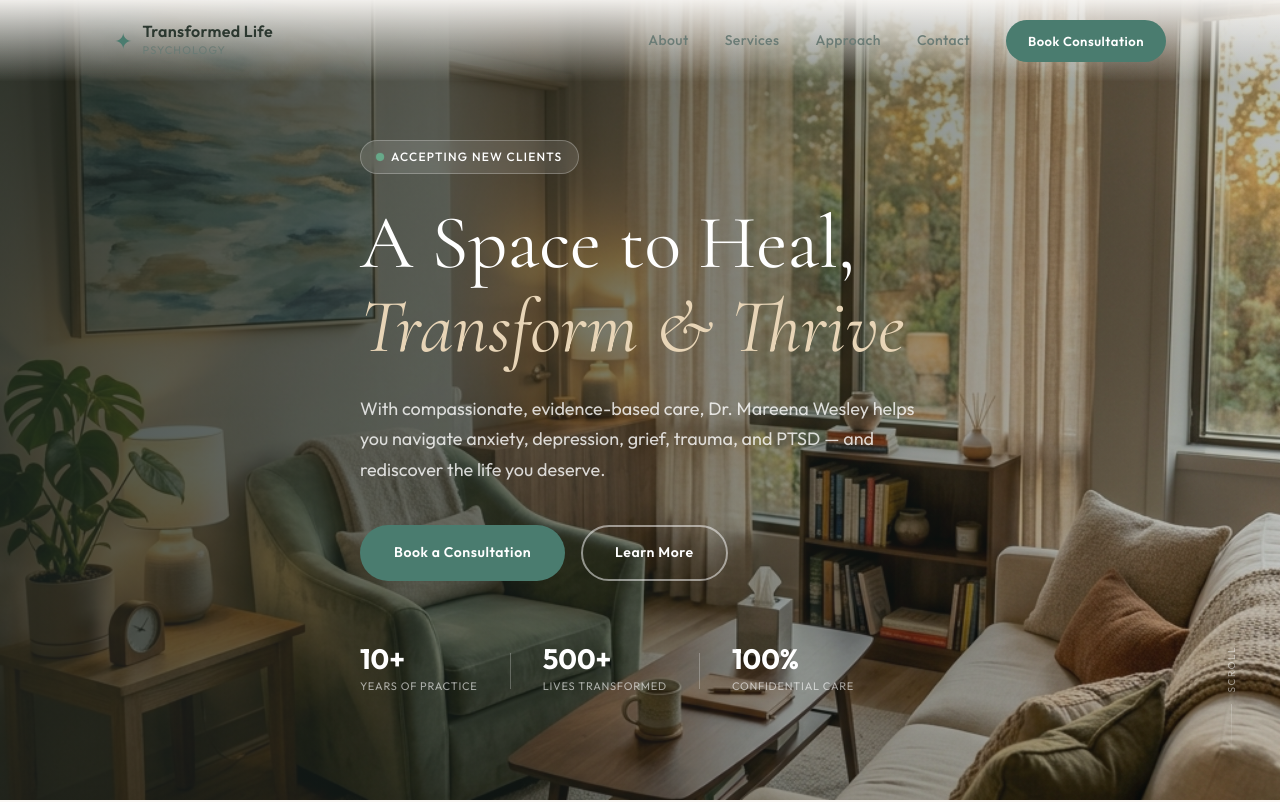
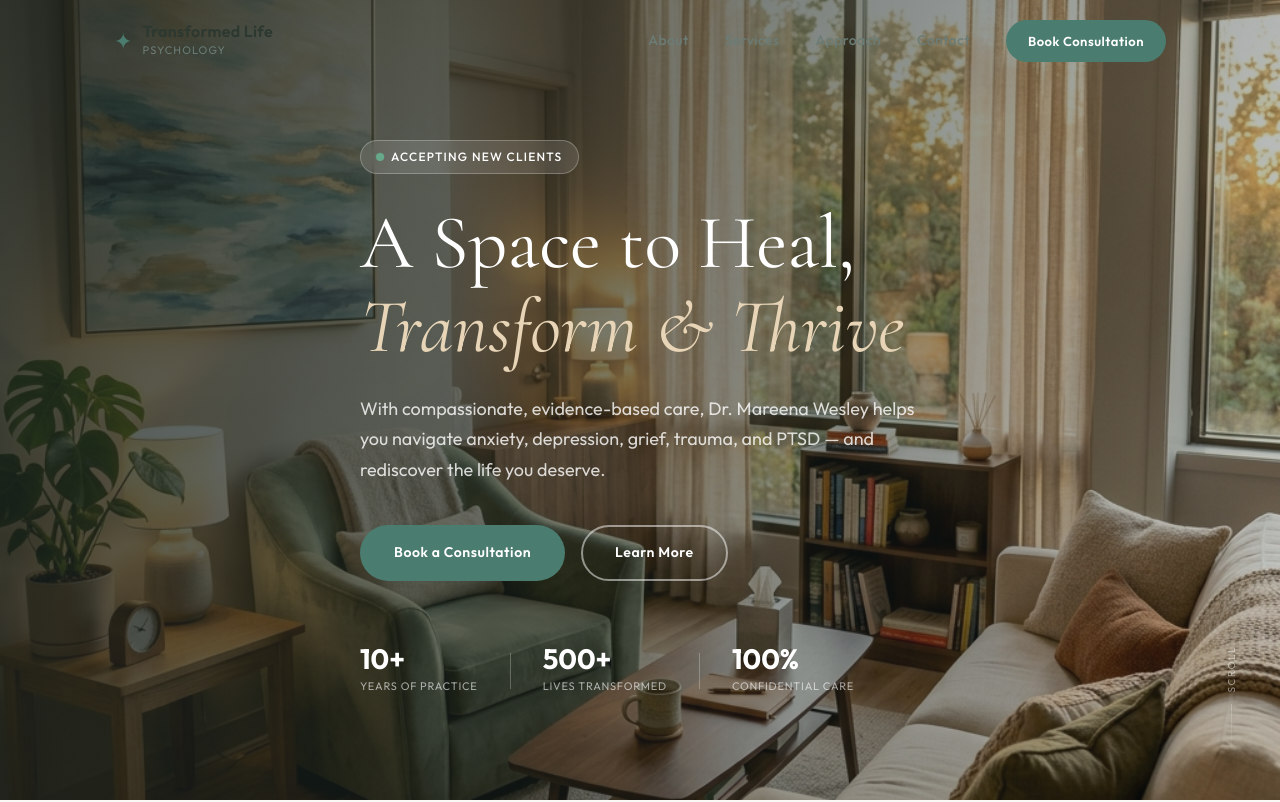
Before and after one commit to drmareenawesley/transformed-life-website, a React (Vite) app: page / in a window 1280 px wide. Shown: the top 802 px of the page. Built offline with nearby package versions, Linux system fonts and the light colour scheme.

Commit message:
remove navbar gradient

```diff
--- a/src/components/Navbar.css
+++ b/src/components/Navbar.css
@@ -5,7 +5,6 @@
   right: 0;
   z-index: 1000;
   padding: 20px 0;
-  background: linear-gradient(to bottom, rgba(250, 248, 245, 0.95) 0%, rgba(250, 248, 245, 0) 100%);
   transition: background var(--transition), box-shadow var(--transition), padding var(--transition);
 }
 
```
